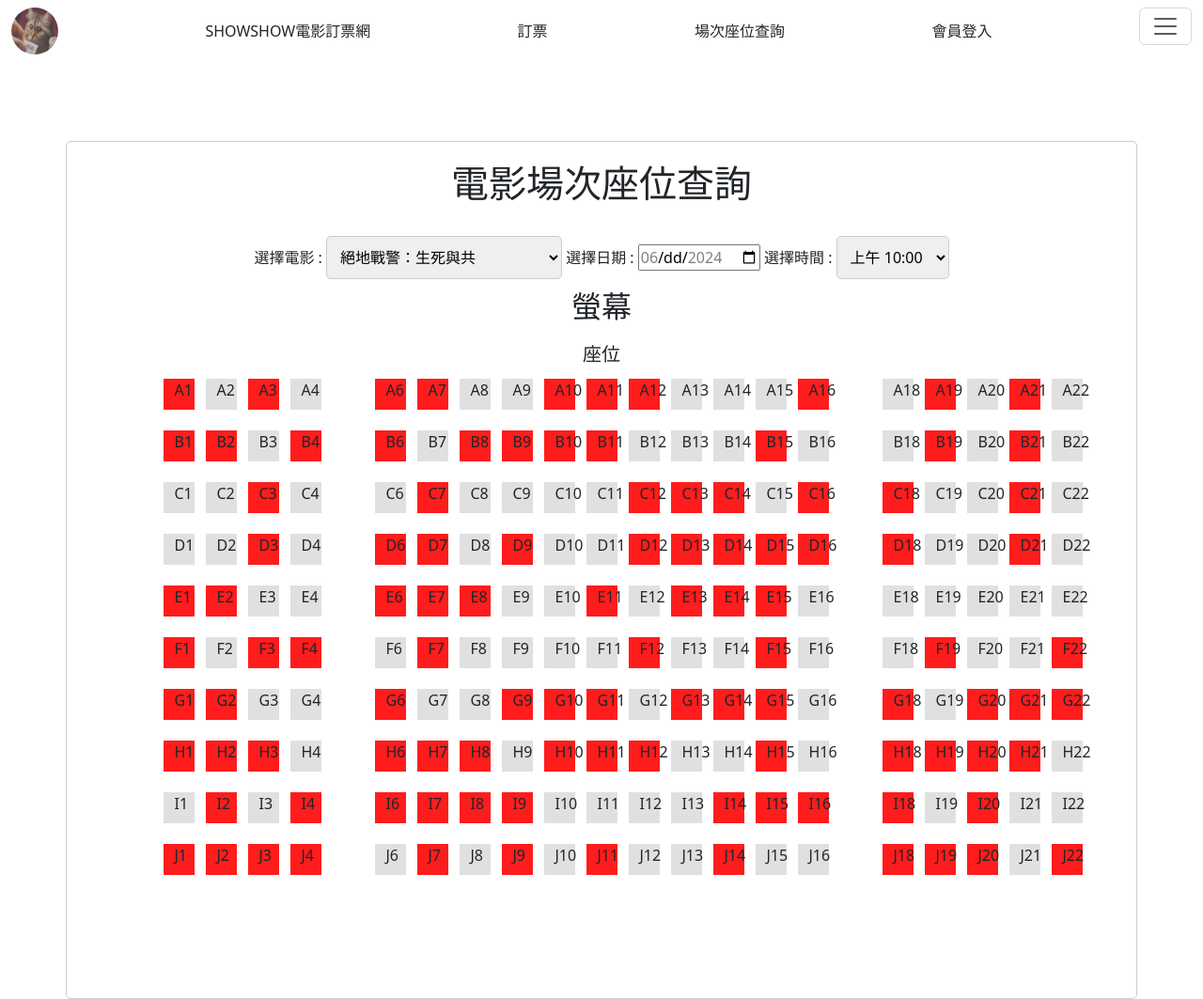
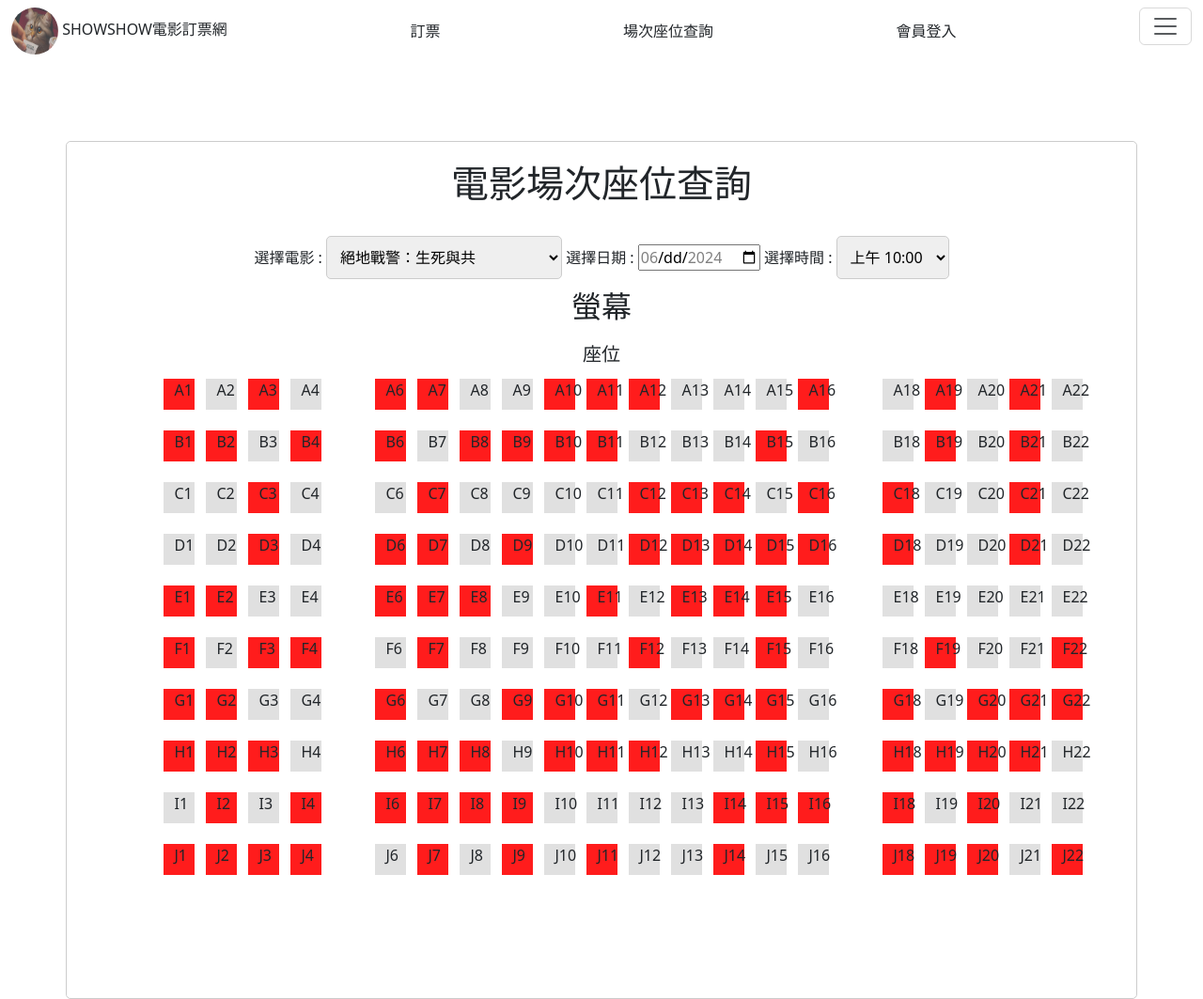
Before and after one commit to alfo0924/ShowShowMoiveBookingWebsite5SearchQuery, a plain HTML site: page index.html in a window 1280 px wide. Shown: the top 1063 px of the page at 94% size. Drawn offline with nearby package versions, Linux system fonts and the light colour scheme.

Commit message:
v1.31  commit n push

```diff
--- a/index.html
+++ b/index.html
@@ -17,8 +17,7 @@
 
 <nav class="navbar fixed-top">
     <div class="container-fluid">
-        <img src="img/webp/webp011111.webp" style="border-radius: 100%; width: 50px; height:50px;  " >
-        <a class="nav-link active " aria-current="page" href="https://thankful-water-06b9d691e.5.azurestaticapps.net/">SHOWSHOW電影訂票網</a>
+        <a class="nav-link active " aria-current="page" href="https://thankful-water-06b9d691e.5.azurestaticapps.net/"> <img src="img/webp/webp011111.webp" style="border-radius: 100%; width: 50px; height:50px;  " >     SHOWSHOW電影訂票網</a>
         <a class="nav-link active " aria-current="page" href="https://ashy-pebble-0fed7701e.5.azurestaticapps.net/">訂票</a>
         <a class="nav-link active " aria-current="page" href="https://calm-mud-0f0baac1e.5.azurestaticapps.net/">場次座位查詢</a>
         <a class="nav-link active " aria-current="page" href="https://ambitious-moss-06322ef1e.5.azurestaticapps.net/">會員登入</a>
```
